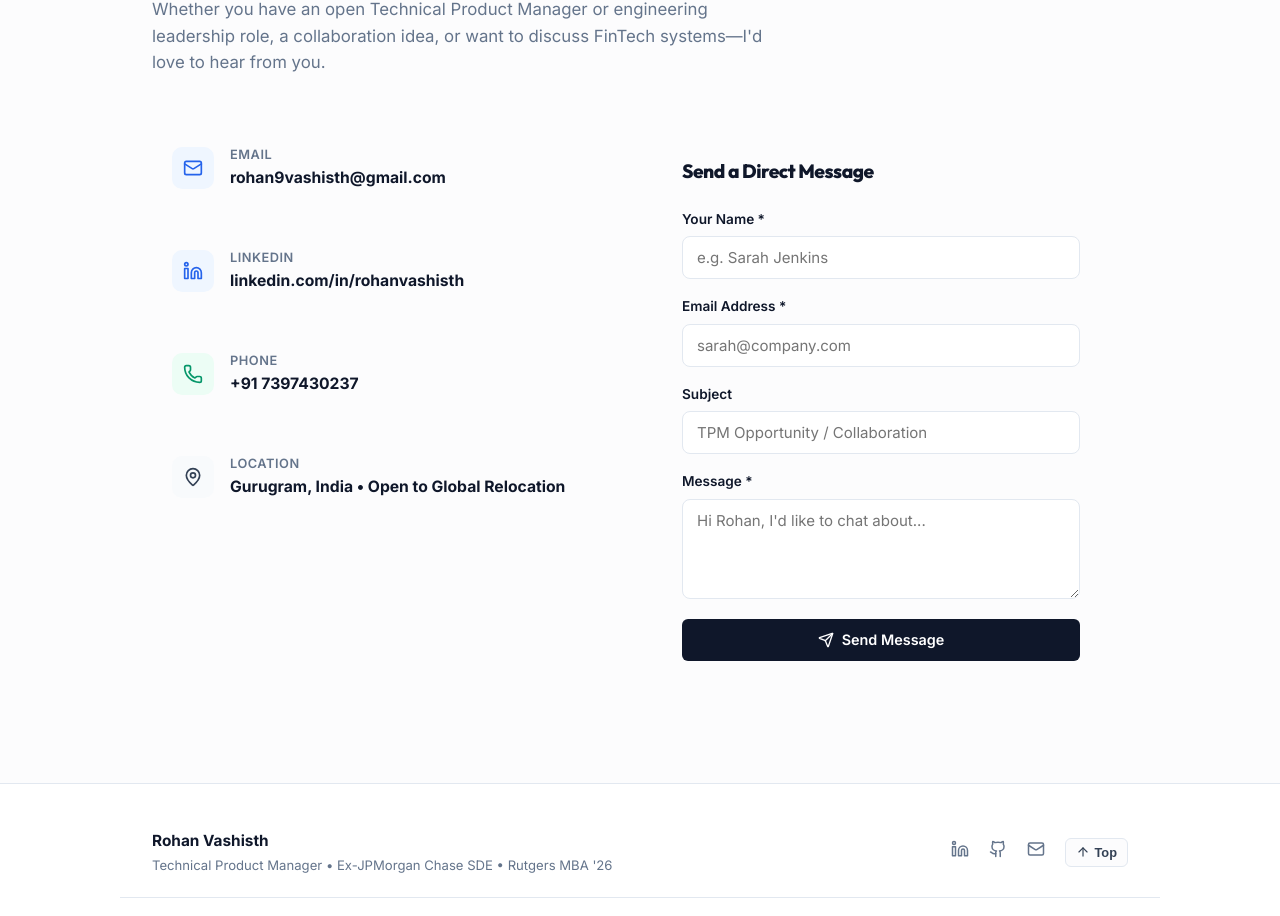
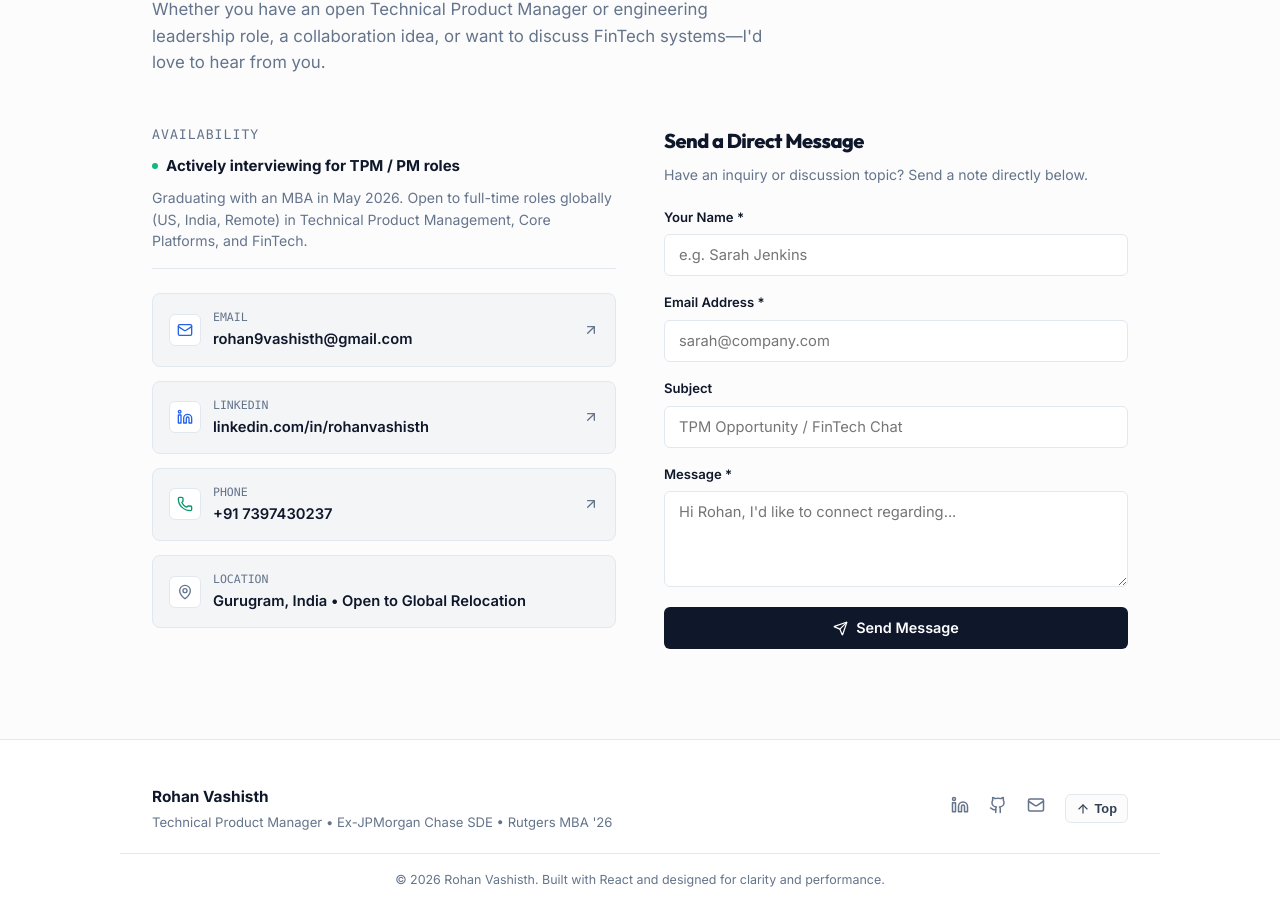
Before and after one commit to rohanvashisth/Portfolio, a React (Vite) app: page / in a window 1280 px wide. Shown: the part 10038-10954 px from the top of the page. Built offline with nearby package versions, Linux system fonts and the light colour scheme.

Commit message:
Auto-commit: saved changes on 10/14/2026, 6:09:32 PM

```diff
--- a/src/components/Contact.jsx
+++ b/src/components/Contact.jsx
@@ -1,5 +1,5 @@
 import React, { useState } from 'react';
-import { Mail, Linkedin, Send, CheckCircle2, AlertCircle, MapPin, Phone, MessageSquare } from 'lucide-react';
+import { Mail, Linkedin, Send, CheckCircle2, AlertCircle, MapPin, Phone, ArrowUpRight } from 'lucide-react';
 
 export default function Contact() {
   const [formState, setFormState] = useState({ name: '', email: '', subject: '', message: '' });
@@ -21,24 +21,24 @@ export default function Contact() {
     setTimeout(() => {
       setStatus('success');
       setFormState({ name: '', email: '', subject: '', message: '' });
-    }, 1200);
+    }, 1000);
   };
 
   const inputStyle = {
     width: '100%',
     padding: '11px 14px',
-    borderRadius: '8px',
+    borderRadius: '6px',
     backgroundColor: '#ffffff',
-    border: '1px solid var(--border-subtle)',
+    border: '1px solid var(--border-hairline)',
     color: 'var(--text-primary)',
     fontFamily: 'var(--font-sans)',
-    fontSize: '0.94rem',
+    fontSize: '0.92rem',
     outline: 'none',
-    transition: 'border-color 0.15s ease'
+    transition: 'border-color var(--transition-fast)'
   };
 
   return (
-    <section id="contact" className="section" style={{ borderTop: '1px solid var(--border-subtle)', paddingBottom: '90px' }}>
+    <section id="contact" className="section" style={{ paddingBottom: '90px' }}>
       <div className="container">
 
         {/* Section Header */}
@@ -50,112 +50,197 @@ export default function Contact() {
           </p>
         </div>
 
-        <div className="grid-2" style={{ maxWidth: '960px', gap: '36px', alignItems: 'start' }}>
+        {/* 2-Column Integrated Layout */}
+        <div className="grid-2" style={{ gap: '48px', alignItems: 'start' }}>
 
-          {/* Left Column: Direct Links & Info */}
-          <div style={{ textAlign: 'left', display: 'flex', flexDirection: 'column', gap: '16px' }}>
+          {/* Left Column: Direct Communication Channels */}
+          <div style={{ textAlign: 'left', display: 'flex', flexDirection: 'column', gap: '24px' }}>
 
-            {/* Email link */}
+            <div style={{ paddingBottom: '16px', borderBottom: '1px solid var(--border-hairline)' }}>
+              <div style={{ fontSize: '0.82rem', fontFamily: 'var(--font-mono)', color: 'var(--text-muted)', textTransform: 'uppercase', letterSpacing: '0.08em', marginBottom: '8px' }}>
+                Availability
+              </div>
+              <div style={{ display: 'flex', alignItems: 'center', gap: '8px', marginBottom: '8px' }}>
+                <span className="status-dot"></span>
+                <span style={{ fontSize: '0.94rem', fontWeight: 650, color: 'var(--text-primary)' }}>
+                  Actively interviewing for TPM / PM roles
+                </span>
+              </div>
+              <p style={{ fontSize: '0.88rem', color: 'var(--text-muted)', lineHeight: 1.55 }}>
+                Graduating with an MBA in May 2026. Open to full-time roles globally (US, India, Remote) in Technical Product Management, Core Platforms, and FinTech.
+              </p>
+            </div>
+
+            {/* Direct Channel Rows */}
+            <div style={{ display: 'flex', flexDirection: 'column', gap: '14px' }}>
+
+              {/* Email */}
               <a
                 id="contact-link-email"
                 href="mailto:rohan9vashisth@gmail.com"
-              className="glass-card"
+                className="contact-channel-row"
                 style={{
                   display: 'flex',
                   alignItems: 'center',
-                gap: '16px',
-                padding: '20px',
-                textDecoration: 'none'
+                  justifyContent: 'space-between',
+                  padding: '14px 16px',
+                  borderRadius: '8px',
+                  backgroundColor: 'var(--bg-subtle)',
+                  border: '1px solid var(--border-hairline)',
+                  textDecoration: 'none',
+                  transition: 'border-color var(--transition-fast), background-color var(--transition-fast)'
                 }}
               >
-              <div style={{ width: '42px', height: '42px', borderRadius: '10px', backgroundColor: 'var(--primary-light)', display: 'flex', alignItems: 'center', justifyContent: 'center', flexShrink: 0 }}>
-                <Mail size={20} style={{ color: 'var(--primary)' }} />
+                <div style={{ display: 'flex', alignItems: 'center', gap: '12px' }}>
+                  <div style={{
+                    width: '32px',
+                    height: '32px',
+                    borderRadius: '6px',
+                    backgroundColor: '#ffffff',
+                    display: 'flex',
+                    alignItems: 'center',
+                    justifyContent: 'center',
+                    border: '1px solid var(--border-hairline)'
+                  }}>
+                    <Mail size={16} style={{ color: 'var(--primary)' }} />
                   </div>
                   <div>
-                <div style={{ fontSize: '0.8rem', color: 'var(--text-muted)', fontWeight: 550, textTransform: 'uppercase', letterSpacing: '0.04em' }}>Email</div>
-                <div style={{ fontSize: '0.98rem', fontWeight: 650, color: 'var(--text-primary)' }}>rohan9vashisth@gmail.com</div>
+                    <div style={{ fontSize: '0.72rem', color: 'var(--text-muted)', fontFamily: 'var(--font-mono)', textTransform: 'uppercase' }}>Email</div>
+                    <div style={{ fontSize: '0.92rem', fontWeight: 600, color: 'var(--text-primary)' }}>rohan9vashisth@gmail.com</div>
                   </div>
+                </div>
+                <ArrowUpRight size={16} style={{ color: 'var(--text-muted)' }} />
               </a>
 
-            {/* LinkedIn Link */}
+              {/* LinkedIn */}
               <a
                 id="contact-link-linkedin"
                 href="https://www.linkedin.com/in/rohanvashisth/"
                 target="_blank"
                 rel="noopener noreferrer"
-              className="glass-card"
+                className="contact-channel-row"
                 style={{
                   display: 'flex',
                   alignItems: 'center',
-                gap: '16px',
-                padding: '20px',
-                textDecoration: 'none'
+                  justifyContent: 'space-between',
+                  padding: '14px 16px',
+                  borderRadius: '8px',
+                  backgroundColor: 'var(--bg-subtle)',
+                  border: '1px solid var(--border-hairline)',
+                  textDecoration: 'none',
+                  transition: 'border-color var(--transition-fast), background-color var(--transition-fast)'
                 }}
               >
-              <div style={{ width: '42px', height: '42px', borderRadius: '10px', backgroundColor: 'var(--primary-light)', display: 'flex', alignItems: 'center', justifyContent: 'center', flexShrink: 0 }}>
-                <Linkedin size={20} style={{ color: 'var(--primary)' }} />
+                <div style={{ display: 'flex', alignItems: 'center', gap: '12px' }}>
+                  <div style={{
+                    width: '32px',
+                    height: '32px',
+                    borderRadius: '6px',
+                    backgroundColor: '#ffffff',
+                    display: 'flex',
+                    alignItems: 'center',
+                    justifyContent: 'center',
+                    border: '1px solid var(--border-hairline)'
+                  }}>
+                    <Linkedin size={16} style={{ color: 'var(--primary)' }} />
                   </div>
                   <div>
-                <div style={{ fontSize: '0.8rem', color: 'var(--text-muted)', fontWeight: 550, textTransform: 'uppercase', letterSpacing: '0.04em' }}>LinkedIn</div>
-                <div style={{ fontSize: '0.98rem', fontWeight: 650, color: 'var(--text-primary)' }}>linkedin.com/in/rohanvashisth</div>
+                    <div style={{ fontSize: '0.72rem', color: 'var(--text-muted)', fontFamily: 'var(--font-mono)', textTransform: 'uppercase' }}>LinkedIn</div>
+                    <div style={{ fontSize: '0.92rem', fontWeight: 600, color: 'var(--text-primary)' }}>linkedin.com/in/rohanvashisth</div>
                   </div>
+                </div>
+                <ArrowUpRight size={16} style={{ color: 'var(--text-muted)' }} />
               </a>
 
-            {/* Phone Link */}
+              {/* Phone */}
               <a
                 id="contact-link-phone"
                 href="tel:+917397430237"
-              className="glass-card"
+                className="contact-channel-row"
                 style={{
                   display: 'flex',
                   alignItems: 'center',
-                gap: '16px',
-                padding: '20px',
-                textDecoration: 'none'
+                  justifyContent: 'space-between',
+                  padding: '14px 16px',
+                  borderRadius: '8px',
+                  backgroundColor: 'var(--bg-subtle)',
+                  border: '1px solid var(--border-hairline)',
+                  textDecoration: 'none',
+                  transition: 'border-color var(--transition-fast), background-color var(--transition-fast)'
                 }}
               >
-              <div style={{ width: '42px', height: '42px', borderRadius: '10px', backgroundColor: 'var(--emerald-light)', display: 'flex', alignItems: 'center', justifyContent: 'center', flexShrink: 0 }}>
-                <Phone size={20} style={{ color: 'var(--emerald)' }} />
+                <div style={{ display: 'flex', alignItems: 'center', gap: '12px' }}>
+                  <div style={{
+                    width: '32px',
+                    height: '32px',
+                    borderRadius: '6px',
+                    backgroundColor: '#ffffff',
+                    display: 'flex',
+                    alignItems: 'center',
+                    justifyContent: 'center',
+                    border: '1px solid var(--border-hairline)'
+                  }}>
+                    <Phone size={16} style={{ color: 'var(--emerald)' }} />
                   </div>
                   <div>
-                <div style={{ fontSize: '0.8rem', color: 'var(--text-muted)', fontWeight: 550, textTransform: 'uppercase', letterSpacing: '0.04em' }}>Phone</div>
-                <div style={{ fontSize: '0.98rem', fontWeight: 650, color: 'var(--text-primary)' }}>+91 7397430237</div>
+                    <div style={{ fontSize: '0.72rem', color: 'var(--text-muted)', fontFamily: 'var(--font-mono)', textTransform: 'uppercase' }}>Phone</div>
+                    <div style={{ fontSize: '0.92rem', fontWeight: 600, color: 'var(--text-primary)' }}>+91 7397430237</div>
                   </div>
+                </div>
+                <ArrowUpRight size={16} style={{ color: 'var(--text-muted)' }} />
               </a>
 
-            {/* Location Card */}
+              {/* Location */}
               <div
-              id="contact-card-location"
-              className="glass-card"
+                id="contact-row-location"
                 style={{
                   display: 'flex',
                   alignItems: 'center',
-                gap: '16px',
-                padding: '20px'
+                  gap: '12px',
+                  padding: '14px 16px',
+                  borderRadius: '8px',
+                  backgroundColor: 'var(--bg-subtle)',
+                  border: '1px solid var(--border-hairline)'
                 }}
               >
-              <div style={{ width: '42px', height: '42px', borderRadius: '10px', backgroundColor: 'var(--bg-surface-subtle)', display: 'flex', alignItems: 'center', justifyContent: 'center', flexShrink: 0 }}>
-                <MapPin size={20} style={{ color: 'var(--text-secondary)' }} />
+                <div style={{
+                  width: '32px',
+                  height: '32px',
+                  borderRadius: '6px',
+                  backgroundColor: '#ffffff',
+                  display: 'flex',
+                  alignItems: 'center',
+                  justifyContent: 'center',
+                  border: '1px solid var(--border-hairline)'
+                }}>
+                  <MapPin size={16} style={{ color: 'var(--text-muted)' }} />
                 </div>
                 <div>
-                <div style={{ fontSize: '0.8rem', color: 'var(--text-muted)', fontWeight: 550, textTransform: 'uppercase', letterSpacing: '0.04em' }}>Location</div>
-                <div style={{ fontSize: '0.98rem', fontWeight: 650, color: 'var(--text-primary)' }}>Gurugram, India • Open to Global Relocation</div>
+                  <div style={{ fontSize: '0.72rem', color: 'var(--text-muted)', fontFamily: 'var(--font-mono)', textTransform: 'uppercase' }}>Location</div>
+                  <div style={{ fontSize: '0.92rem', fontWeight: 600, color: 'var(--text-primary)' }}>Gurugram, India • Open to Global Relocation</div>
                 </div>
               </div>
 
             </div>
 
-          {/* Right Column: Message Form */}
-          <div className="glass-card" style={{ padding: '32px' }}>
-            <h3 style={{ fontSize: '1.2rem', fontWeight: 750, marginBottom: '20px', textAlign: 'left', color: 'var(--text-primary)' }}>
+          </div>
+
+          {/* Right Column: Integrated Inquiry Form */}
+          <div style={{ textAlign: 'left' }}>
+            <div style={{ marginBottom: '20px' }}>
+              <h3 style={{ fontSize: '1.25rem', fontWeight: 750, color: 'var(--text-primary)', marginBottom: '6px' }}>
                 Send a Direct Message
               </h3>
+              <p style={{ fontSize: '0.88rem', color: 'var(--text-muted)' }}>
+                Have an inquiry or discussion topic? Send a note directly below.
+              </p>
+            </div>
 
             <form onSubmit={handleFormSubmit} style={{ display: 'flex', flexDirection: 'column', gap: '16px' }}>
 
               {/* Name */}
-              <div style={{ display: 'flex', flexDirection: 'column', gap: '6px', textAlign: 'left' }}>
-                <label htmlFor="contact-input-name" style={{ fontSize: '0.85rem', fontWeight: 600, color: 'var(--text-primary)' }}>
+              <div style={{ display: 'flex', flexDirection: 'column', gap: '6px' }}>
+                <label htmlFor="contact-input-name" style={{ fontSize: '0.82rem', fontWeight: 600, color: 'var(--text-primary)' }}>
                   Your Name *
                 </label>
                 <input
@@ -171,8 +256,8 @@ export default function Contact() {
               </div>
 
               {/* Email */}
-              <div style={{ display: 'flex', flexDirection: 'column', gap: '6px', textAlign: 'left' }}>
-                <label htmlFor="contact-input-email" style={{ fontSize: '0.85rem', fontWeight: 600, color: 'var(--text-primary)' }}>
+              <div style={{ display: 'flex', flexDirection: 'column', gap: '6px' }}>
+                <label htmlFor="contact-input-email" style={{ fontSize: '0.82rem', fontWeight: 600, color: 'var(--text-primary)' }}>
                   Email Address *
                 </label>
                 <input
@@ -188,8 +273,8 @@ export default function Contact() {
               </div>
 
               {/* Subject */}
-              <div style={{ display: 'flex', flexDirection: 'column', gap: '6px', textAlign: 'left' }}>
-                <label htmlFor="contact-input-subject" style={{ fontSize: '0.85rem', fontWeight: 600, color: 'var(--text-primary)' }}>
+              <div style={{ display: 'flex', flexDirection: 'column', gap: '6px' }}>
+                <label htmlFor="contact-input-subject" style={{ fontSize: '0.82rem', fontWeight: 600, color: 'var(--text-primary)' }}>
                   Subject
                 </label>
                 <input
@@ -199,13 +284,13 @@ export default function Contact() {
                   value={formState.subject}
                   onChange={handleInputChange}
                   style={inputStyle}
-                  placeholder="TPM Opportunity / Collaboration"
+                  placeholder="TPM Opportunity / FinTech Chat"
                 />
               </div>
 
               {/* Message */}
-              <div style={{ display: 'flex', flexDirection: 'column', gap: '6px', textAlign: 'left' }}>
-                <label htmlFor="contact-input-message" style={{ fontSize: '0.85rem', fontWeight: 600, color: 'var(--text-primary)' }}>
+              <div style={{ display: 'flex', flexDirection: 'column', gap: '6px' }}>
+                <label htmlFor="contact-input-message" style={{ fontSize: '0.82rem', fontWeight: 600, color: 'var(--text-primary)' }}>
                   Message *
                 </label>
                 <textarea
@@ -216,21 +301,21 @@ export default function Contact() {
                   value={formState.message}
                   onChange={handleInputChange}
                   style={{ ...inputStyle, resize: 'vertical' }}
-                  placeholder="Hi Rohan, I'd like to chat about..."
+                  placeholder="Hi Rohan, I'd like to connect regarding..."
                 />
               </div>
 
               {/* Status alerts */}
               {status === 'error' && (
-                <div style={{ display: 'flex', alignItems: 'center', gap: '8px', color: '#b91c1c', fontSize: '0.88rem', backgroundColor: '#fef2f2', padding: '10px', borderRadius: '6px' }}>
-                  <AlertCircle size={16} />
+                <div style={{ display: 'flex', alignItems: 'center', gap: '8px', color: '#b91c1c', fontSize: '0.86rem', backgroundColor: '#fef2f2', padding: '10px 12px', borderRadius: '6px', border: '1px solid #fecaca' }}>
+                  <AlertCircle size={15} />
                   <span>Please fill out all required fields.</span>
                 </div>
               )}
 
               {status === 'success' && (
-                <div style={{ display: 'flex', alignItems: 'center', gap: '8px', color: '#15803d', fontSize: '0.88rem', backgroundColor: '#f0fdf4', padding: '10px', borderRadius: '6px' }}>
-                  <CheckCircle2 size={16} />
+                <div style={{ display: 'flex', alignItems: 'center', gap: '8px', color: '#15803d', fontSize: '0.86rem', backgroundColor: '#f0fdf4', padding: '10px 12px', borderRadius: '6px', border: '1px solid #bbf7d0' }}>
+                  <CheckCircle2 size={15} />
                   <span>Thank you! Your message has been received. I'll get back to you shortly.</span>
                 </div>
               )}
@@ -246,7 +331,7 @@ export default function Contact() {
                   <span>Sending message...</span>
                 ) : (
                   <>
-                    <Send size={16} />
+                    <Send size={15} />
                     <span>Send Message</span>
                   </>
                 )}
@@ -258,6 +343,13 @@ export default function Contact() {
         </div>
 
       </div>
+
+      <style>{`
+        .contact-channel-row:hover {
+          border-color: var(--border-strong) !important;
+          background-color: #ffffff !important;
+        }
+      `}</style>
     </section>
   );
 }
```
Lines whose indentation alone changed are shown as unchanged.
